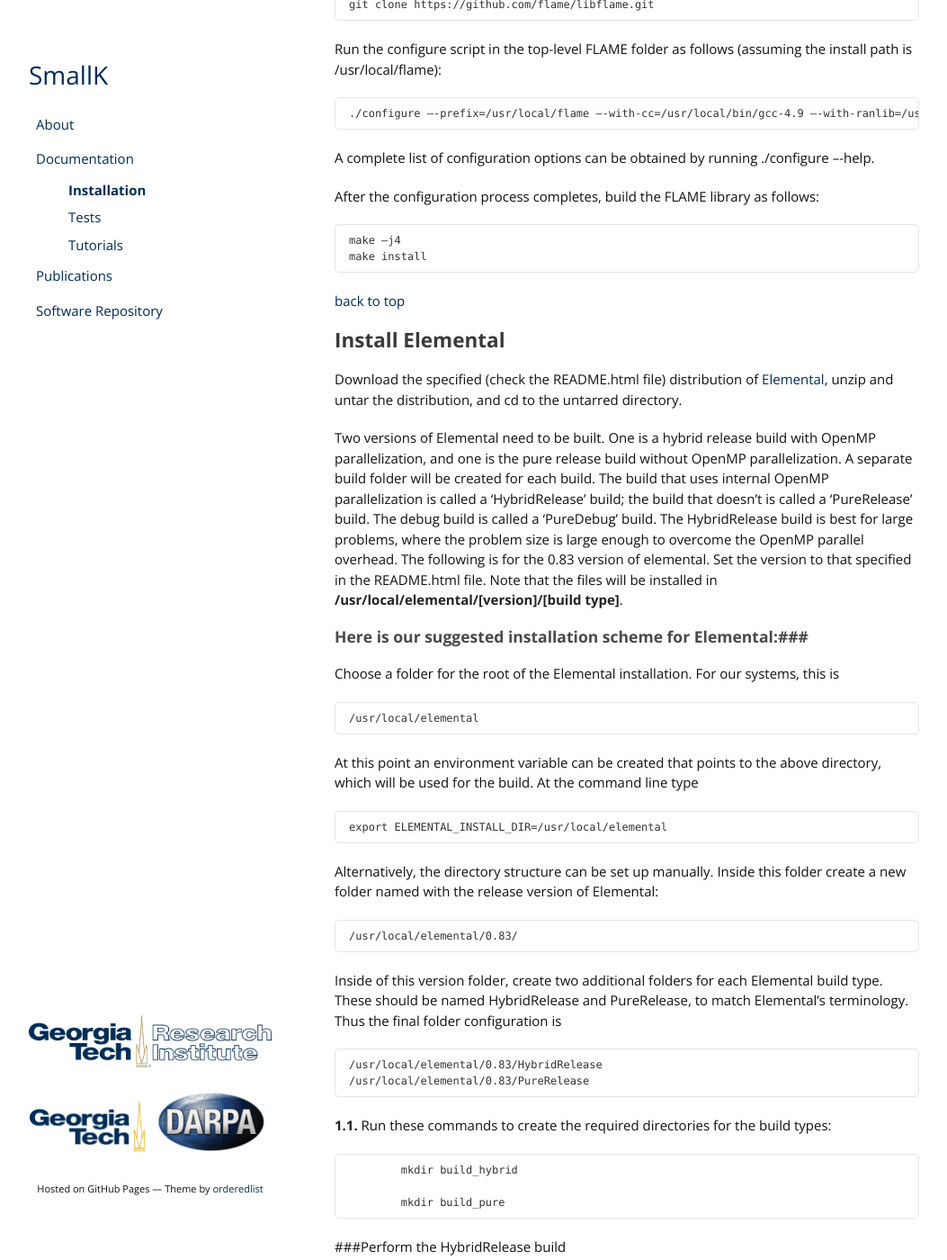
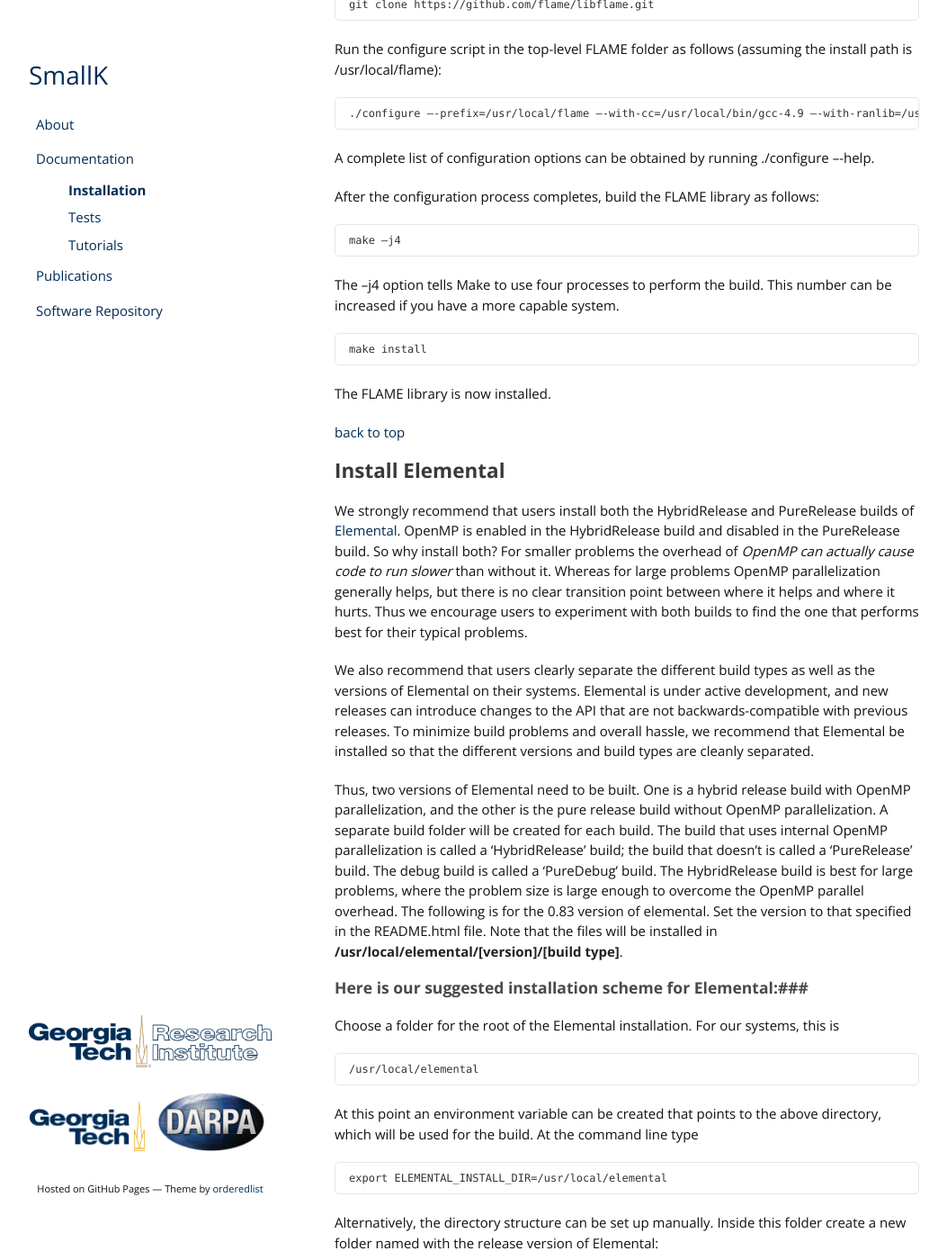
Before and after one commit to smallk/smallk.github.io, a Jekyll site: the page built from documentation_installation.md, in a window 1280 px wide and 1400 px high, scrolled down 2051 px. Shown: the whole window at 90% size, without its empty margins (113-1166 px from the left). Built offline with Jekyll 4.4.1, drawn with Linux system fonts in a browser that asks for light colours.

Commit message:
syncing up with the word doc

```diff
--- a/documentation_installation.md
+++ b/documentation_installation.md
@@ -84,15 +84,23 @@ A complete list of configuration options can be obtained by running ./configure
 After the configuration process completes, build the FLAME library as follows:
 
 	make –j4
+
+The –j4 option tells Make to use four processes to perform the build.  This number can be increased if you have a more capable system.
+
 	make install
+
+The FLAME library is now installed.
 
 [back to top](#top)
 
 <h2 id="mac_elemental"> Install Elemental </h2>
 
-Download the specified (check the README.html file) distribution of [Elemental](http://libelemental.org/), unzip and untar the distribution, and cd to the untarred directory.
+We strongly recommend that users install both the HybridRelease and PureRelease builds of [Elemental](http://libelemental.org/).  OpenMP is enabled in the HybridRelease build and disabled in the PureRelease build.  So why install both?  For smaller problems the overhead of *OpenMP can actually cause code to run slower* than without it.  Whereas for large problems OpenMP parallelization generally helps, but there is no clear transition point between where it helps and where it hurts.  Thus we encourage users to experiment with both builds to find the one that performs best for their typical problems.
 
-Two versions of Elemental need to be built.  One is a hybrid release build with OpenMP parallelization, and one is the pure release build without OpenMP parallelization.  A separate build folder will be created for each build.  The build that uses internal OpenMP parallelization is called a ‘HybridRelease’ build; the build that doesn’t is called a ‘PureRelease’ build.  The debug build is called a ‘PureDebug’ build.  The HybridRelease build is best for large problems, where the problem size is large enough to overcome the OpenMP parallel overhead. The following is for the 0.83 version of elemental. Set the version to that specified in the README.html file. Note that the files will be installed in **/usr/local/elemental/[version]/[build type]**.
+
+We also recommend that users clearly separate the different build types as well as the versions of Elemental on their systems.  Elemental is under active development, and new releases can introduce changes to the API that are not backwards-compatible with previous releases.  To minimize build problems and overall hassle, we recommend that Elemental be installed so that the different versions and build types are cleanly separated.
+
+Thus, two versions of Elemental need to be built.  One is a hybrid release build with OpenMP parallelization, and the other is the pure release build without OpenMP parallelization.  A separate build folder will be created for each build.  The build that uses internal OpenMP parallelization is called a ‘HybridRelease’ build; the build that doesn’t is called a ‘PureRelease’ build.  The debug build is called a ‘PureDebug’ build.  The HybridRelease build is best for large problems, where the problem size is large enough to overcome the OpenMP parallel overhead. The following is for the 0.83 version of elemental. Set the version to that specified in the README.html file. Note that the files will be installed in **/usr/local/elemental/[version]/[build type]**.
 
 
 ###Here is our suggested installation scheme for Elemental:###
```
